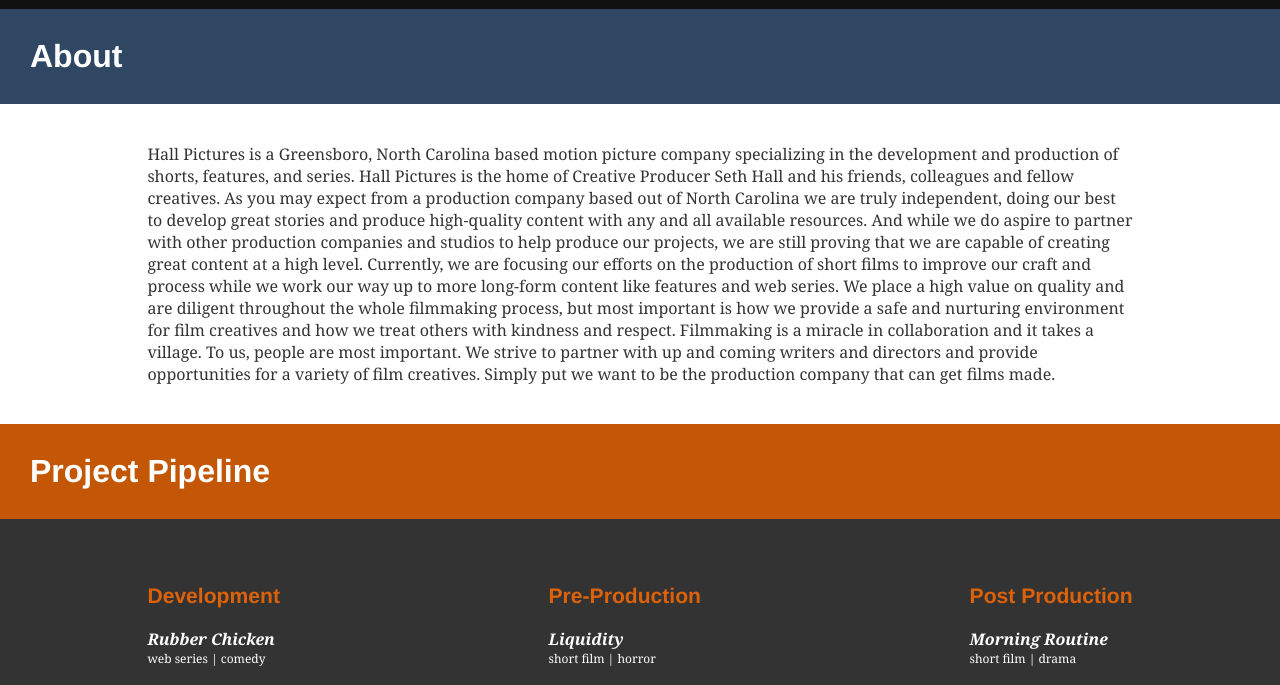
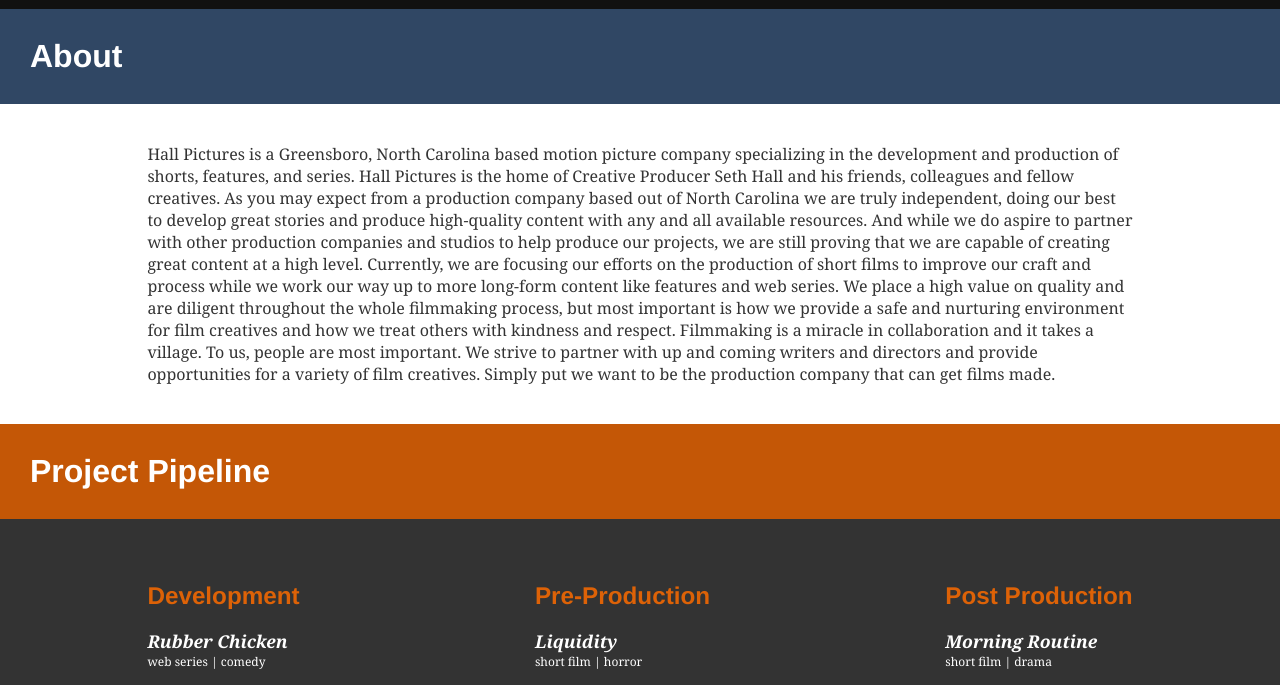
Before and after one commit to sethburtonhall/hall-pictures, a Gatsby site: page /about in a window 1280 px wide. Shown: the part 115-800 px from the top of the page. Built offline with nearby package versions, Linux system fonts and the light colour scheme; Gatsby itself is replaced by a stand-in of ours; what typography-theme-lawton would draw is missing.

Commit message:
font sizes

```diff
--- a/src/components/Pipeline.js
+++ b/src/components/Pipeline.js
@@ -45,7 +45,7 @@ const Pipeline = () => {
       <div className="wrapper">
         {pipeline.map((p, index) => (
           <div key={index} className="stage">
-            <h3 className="stage-title">{p.stage}</h3>
+            <h2 className="stage-title">{p.stage}</h2>
             <div className="projects">
               {p.projects.map((project, index) => (
                 <div key={index} className="project">
--- a/src/components/Video.js
+++ b/src/components/Video.js
@@ -8,7 +8,7 @@ const Video = ({ title, logline, director, producer, videoUrl, laurels }) => {
       <div className="video">
         <div className="video-meta">
           <h3>{title}</h3>
-          <p className="mb-0">Written and Directed by {director}</p>
+          <p className="mb-0">Written & Directed by {director}</p>
           <p>Produced by {producer}</p>
           <p className="logline">
             <i>{logline}</i>
--- a/src/scss/_pipeline.scss
+++ b/src/scss/_pipeline.scss
@@ -12,14 +12,13 @@
     flex-direction: column;
     justify-content: space-between;
 
-    @media (min-width:768px) {
+    @media (min-width: 768px) {
       flex-direction: row;
       align-items: flex-start;
     }
   }
 
   .stage {
-
     .stage-title {
       color: lighten($orange, 5);
     }
@@ -29,7 +28,7 @@
       flex-direction: column;
       margin-bottom: 40px;
 
-      @media (min-width:768px) {
+      @media (min-width: 768px) {
         margin-bottom: 0;
       }
 
@@ -37,6 +36,7 @@
         display: flex;
         flex-direction: column;
         margin-bottom: 20px;
+        font-size: 1.1rem;
       }
     }
   }
```
